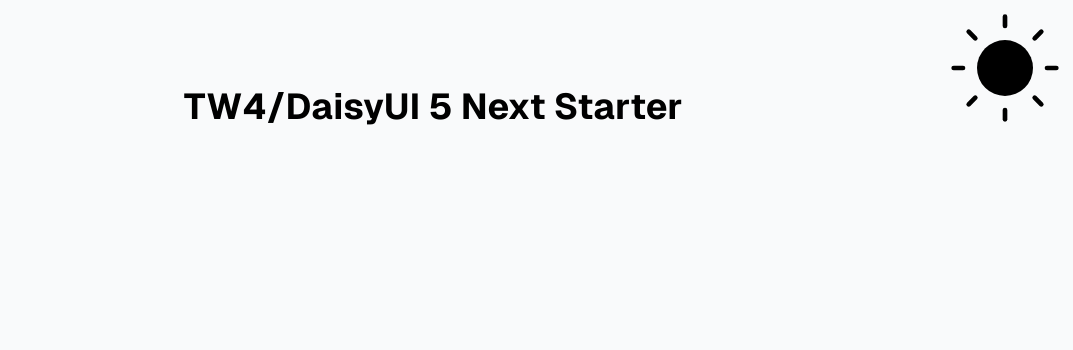
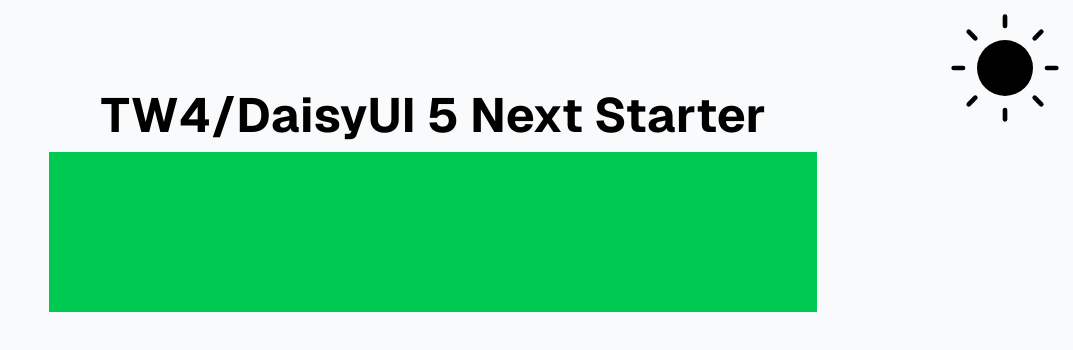
Before and after one commit to PaulHaze/nextjs-tw4-starter, a Next.js app: page / in a window 1280 px wide. Shown: the top 350 px of the page, without its empty margins (207-1280 px from the left). Built offline with nearby package versions, Linux system fonts and the light colour scheme.

Commit message:
add screen sizes to spacing

```diff
--- a/src/app/page.tsx
+++ b/src/app/page.tsx
@@ -1,9 +1,10 @@
 export default function Home() {
   return (
-    <div className="flex flex-col items-center pt-10">
-      <h2 className="mt-10 pt-0 text-center leading-normal font-bold">
+    <div className="flex flex-col items-center p-4 pt-10">
+      <h1 className="mt-10 pt-0 text-center leading-normal font-bold">
         TW4/DaisyUI 5 Next Starter
-      </h2>
+      </h1>
+      <div className="w-smd h-40 bg-green-500"></div>
     </div>
   );
 }
--- a/src/styles/main.css
+++ b/src/styles/main.css
@@ -32,19 +32,20 @@
   --spacing-pmd: 2rem;
   --spacing-plg: 4rem;
   --spacing-pxl: 8rem;
-  /* --spacing-sxs: 29rem;
+  --spacing-sxs: 29rem;
   --spacing-ssm: 40rem;
   --spacing-smd: 48rem;
   --spacing-slg: 64rem;
   --spacing-sxl: 80rem;
-  --spacing-s2xl: 96rem; */
+  --spacing-s2xl: 96rem;
 
+  /*
   --container-sxs: 29rem;
   --container-ssm: 40rem;
   --container-smd: 48rem;
   --container-slg: 64rem;
   --container-sxl: 80rem;
-  --container-s2xl: 96rem;
+  --container-s2xl: 96rem; */
 
   --breakpoint-xs: 29rem;
 
@@ -74,26 +75,14 @@
     @apply text-4xl;
   }
   h3 {
+    @apply text-3xl;
+  }
+  h4 {
     @apply text-2xl;
   }
-  h4 {
+  h5 {
     @apply text-xl;
   }
-  h5 {
-    @apply text-lg;
-  }
-}
-
-@layer utilities {
-  /* .bb {
-    @apply border border-red-600 sm:border-blue-600 md:border-green-600 lg:border-indigo-600 xl:border-pink-600;
-  } */
-  /* .bb2 {
-    @apply border border-green-600 sm:border-red-600 md:border-blue-600 lg:border-pink-600 xl:border-indigo-600;
-  } */
-  /* .flex-center {
-    @apply flex items-center justify-center;
-  } */
 }
 
 @utility bb {
```
